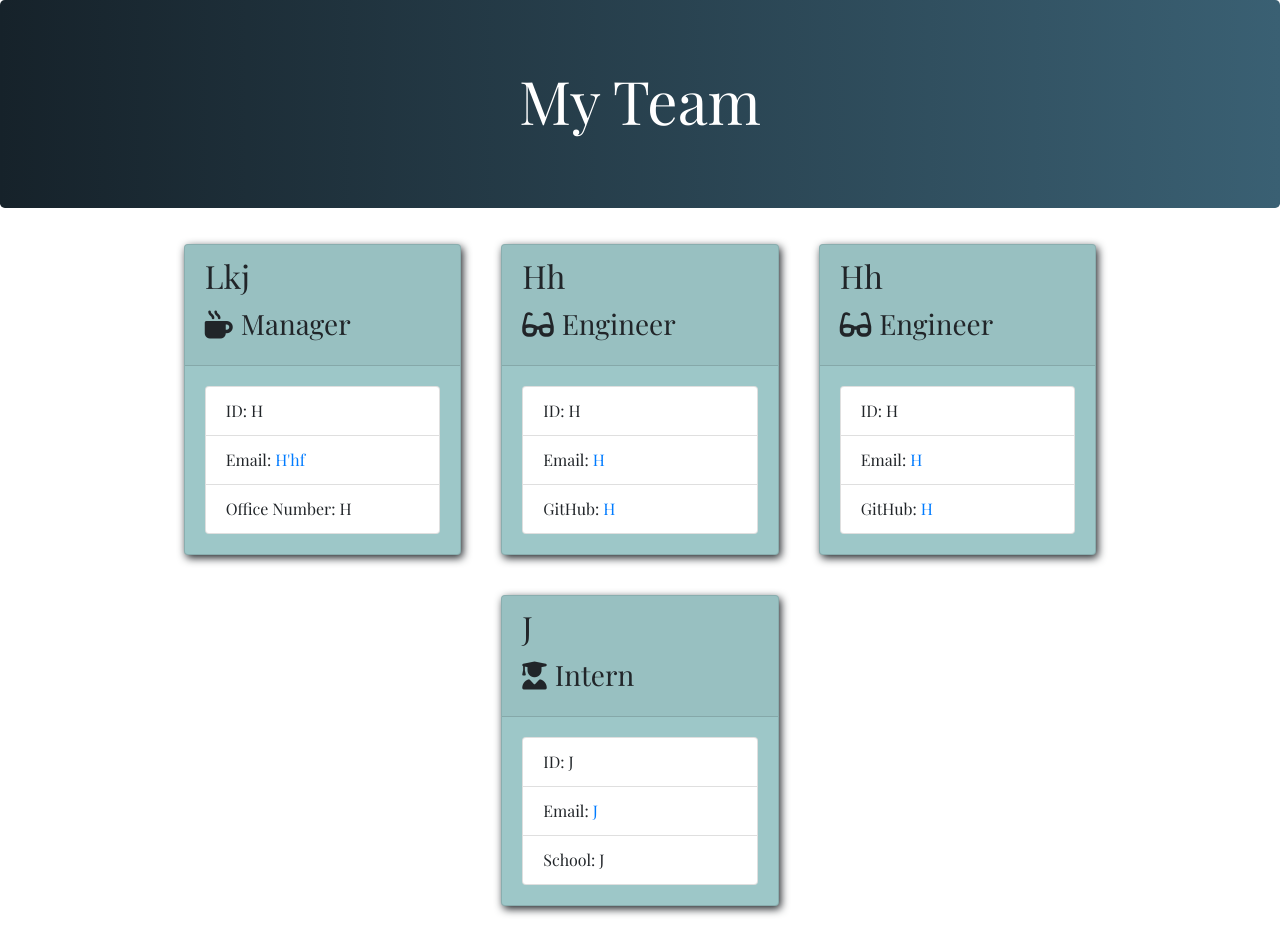
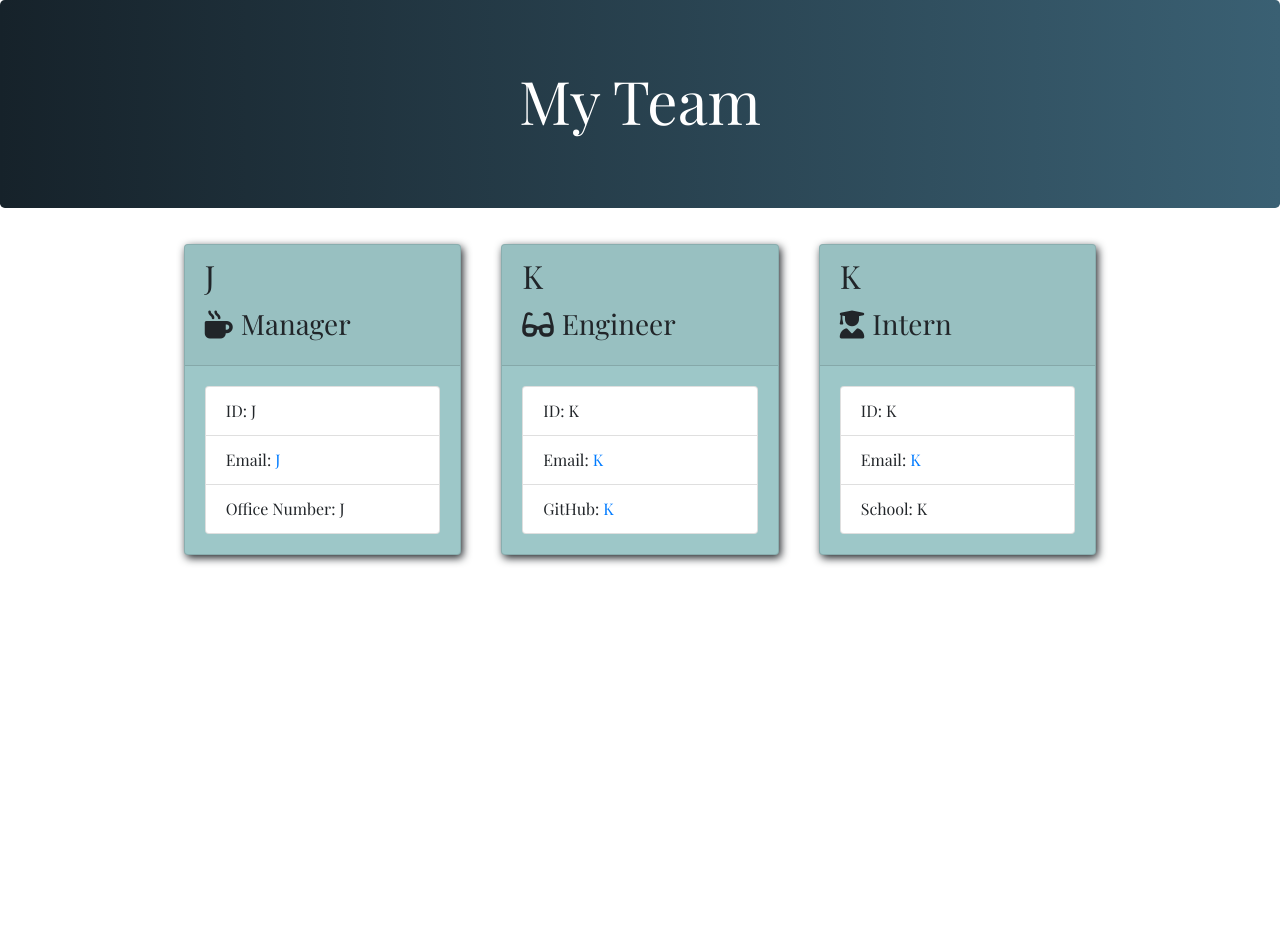
Before and after one commit to campbelllm/teamProfileGenerator, a website: page Develop/finished.html in a window 1280 px wide. After the commit the page ends 800 px from the top, so only its background shows below. Drawn offline with nearby package versions, Linux system fonts and the light colour scheme.

```diff
--- a/Develop/finished.html
+++ b/Develop/finished.html
@@ -22,57 +22,44 @@
         </div>
     </div>
     <div class="container">
-        <div class="row">
+        <div class="row card-row">
             <div class="team-area col-12 d-flex justify-content-center">
                 <div class="card employee-card">
     <div class="card-header">
-        <h2 class="card-title">lkj</h2>
+        <h2 class="card-title">j</h2>
         <h3 class="card-title"><i class="fas fa-mug-hot mr-2"></i>Manager</h3>
     </div>
     <div class="card-body">
         <ul class="list-group">
-            <li class="list-group-item">ID: h</li>
-            <li class="list-group-item">Email: <a href="mailto:h'hf">h'hf</a></li>
-            <li class="list-group-item">Office number: h</li>
+            <li class="list-group-item">ID: j</li>
+            <li class="list-group-item">Email: <a href="mailto:j">j</a></li>
+            <li class="list-group-item">Office number: j</li>
         </ul>
     </div>
 </div>
 <div class="card employee-card">
     <div class="card-header">
-        <h2 class="card-title">hh</h2>
+        <h2 class="card-title">k</h2>
         <h3 class="card-title"><i class="fas fa-glasses mr-2"></i>Engineer</h3>
     </div>
     <div class="card-body">
         <ul class="list-group">
-            <li class="list-group-item">ID: h</li>
-            <li class="list-group-item">Email: <a href="mailto:h">h</a></li>
-            <li class="list-group-item">GitHub: <a href="https://github.com/h" target="_blank" rel="noopener noreferrer">h</a></li>
+            <li class="list-group-item">ID: k</li>
+            <li class="list-group-item">Email: <a href="mailto:k">k</a></li>
+            <li class="list-group-item">GitHub: <a href="https://github.com/k" target="_blank" rel="noopener noreferrer">k</a></li>
         </ul>
     </div>
 </div>
 <div class="card employee-card">
     <div class="card-header">
-        <h2 class="card-title">hh</h2>
-        <h3 class="card-title"><i class="fas fa-glasses mr-2"></i>Engineer</h3>
-    </div>
-    <div class="card-body">
-        <ul class="list-group">
-            <li class="list-group-item">ID: h</li>
-            <li class="list-group-item">Email: <a href="mailto:h">h</a></li>
-            <li class="list-group-item">GitHub: <a href="https://github.com/h" target="_blank" rel="noopener noreferrer">h</a></li>
-        </ul>
-    </div>
-</div>
-<div class="card employee-card">
-    <div class="card-header">
-        <h2 class="card-title">j</h2>
+        <h2 class="card-title">k</h2>
         <h3 class="card-title"><i class="fas fa-user-graduate mr-2"></i>Intern</h3>
     </div>
     <div class="card-body">
         <ul class="list-group">
-            <li class="list-group-item">ID: j</li>
-            <li class="list-group-item">Email: <a href="mailto:j">j</a></li>
-            <li class="list-group-item">School: j</li>
+            <li class="list-group-item">ID: k</li>
+            <li class="list-group-item">Email: <a href="mailto:k">k</a></li>
+            <li class="list-group-item">School: k</li>
         </ul>
     </div>
 </div>
```
Also changed, not shown: Develop/app.js (+72 -67 lines).
